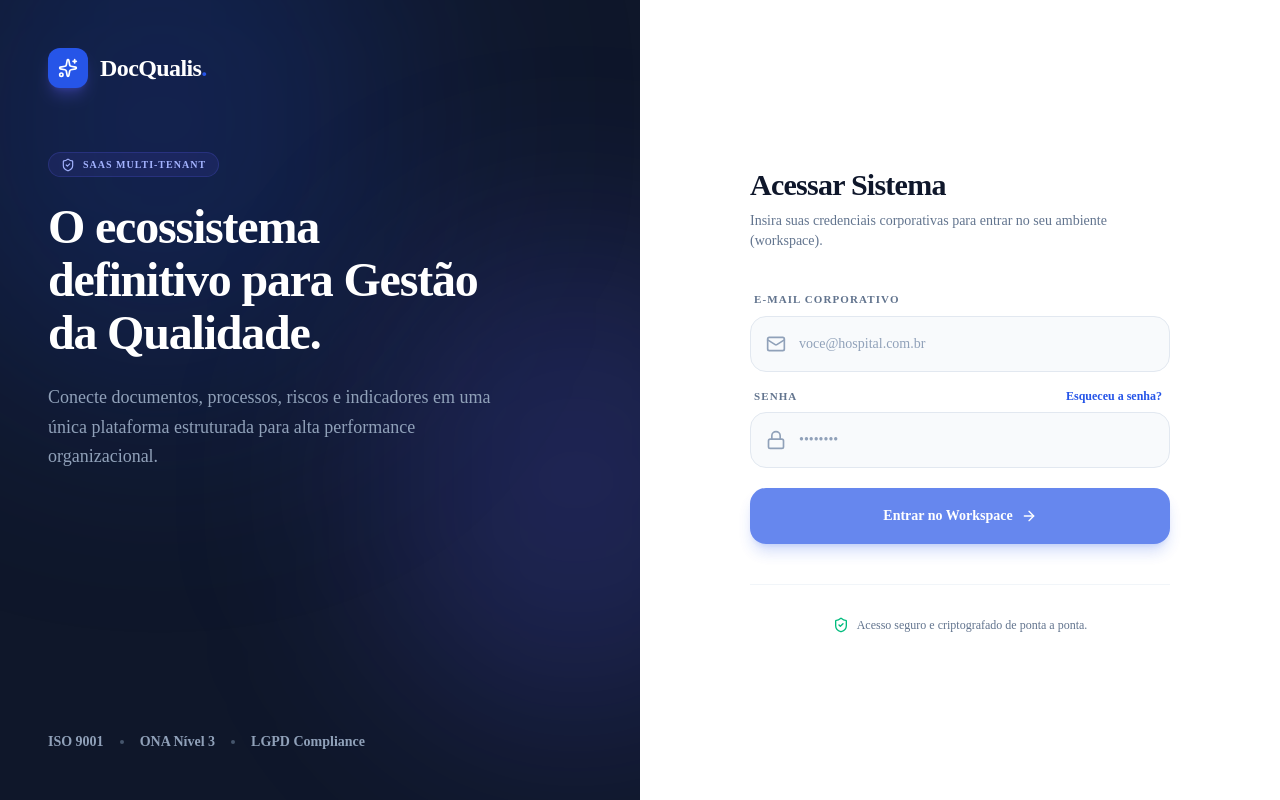
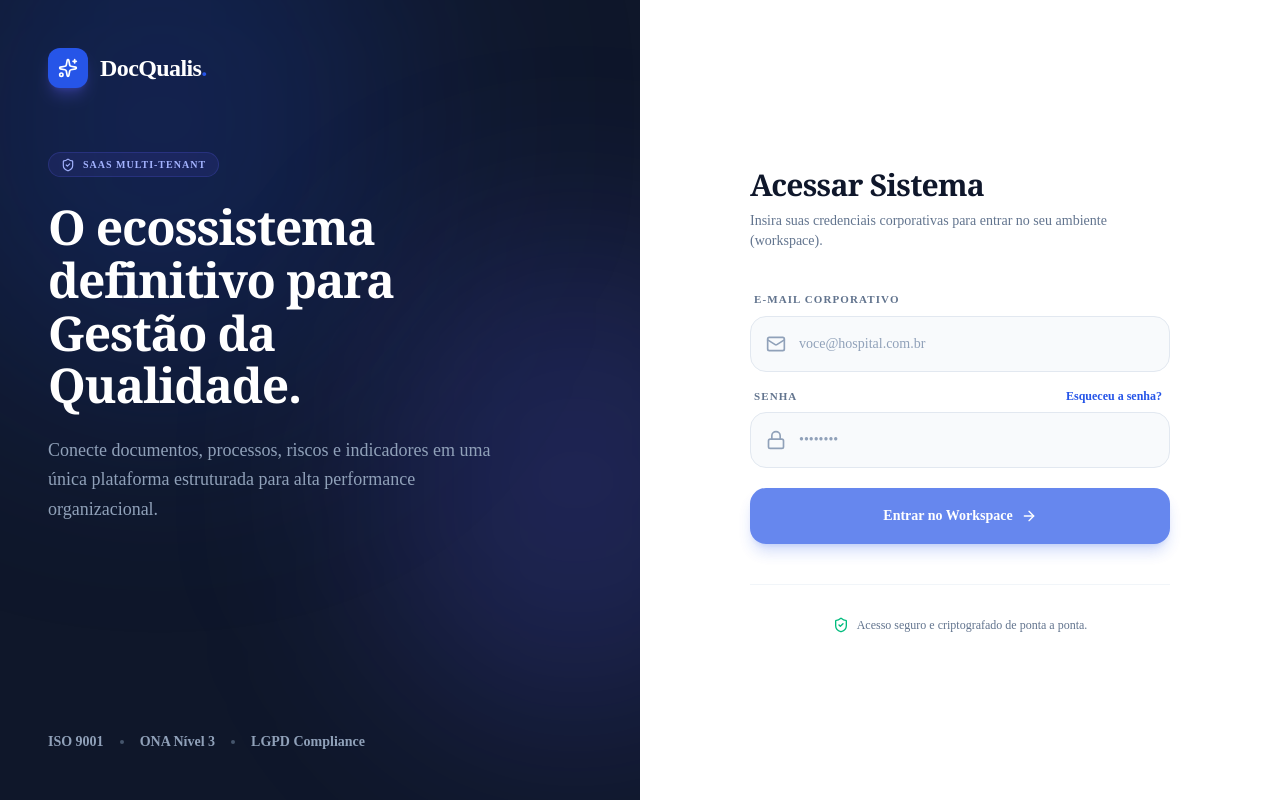
Before and after one commit to clienterdx-arch/docqualis, a Next.js app: page /login in a window 1280 px wide. Built offline with nearby package versions, Linux system fonts and the light colour scheme; no server answers.

Commit message:
style: test anthropic typography stack

```diff
--- a/src/app/globals.css
+++ b/src/app/globals.css
@@ -1,7 +1,8 @@
 @import "tailwindcss";
 
 @theme {
-  --font-sans: var(--font-app), ui-sans-serif, system-ui, -apple-system, BlinkMacSystemFont, "Segoe UI", Roboto, Helvetica, Arial, "Apple Color Emoji", "Segoe UI Emoji", "Segoe UI Symbol", sans-serif;
+  --font-sans: "Anthropic Sans", "Antropic Sans", var(--font-app), ui-sans-serif, system-ui, -apple-system, BlinkMacSystemFont, "Segoe UI", Roboto, Helvetica, Arial, sans-serif;
+  --font-serif: "Anthropic Serif", "Antropic Serif", "Source Serif 4", "Source Serif Pro", Georgia, ui-serif, serif;
 }
 
 @layer base {
@@ -22,6 +23,12 @@
   select,
   textarea {
     font: inherit;
+  }
+
+  h1,
+  h2,
+  h3 {
+    font-family: var(--font-serif);
   }
 }
 
```
